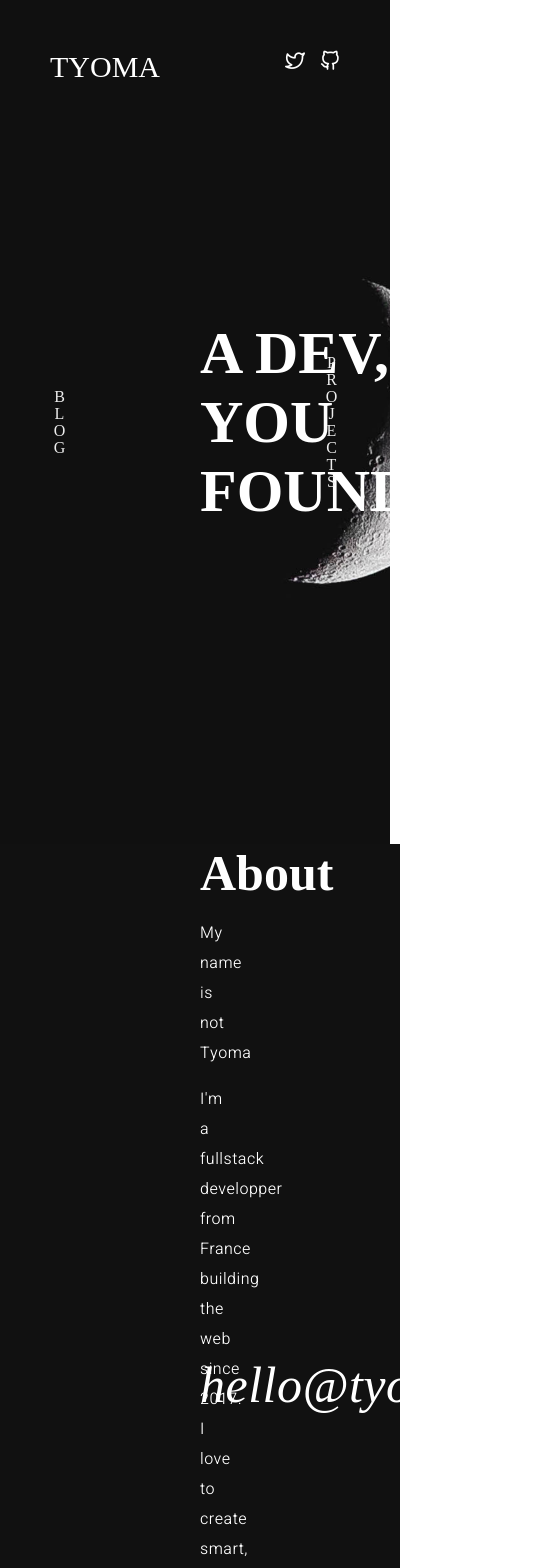
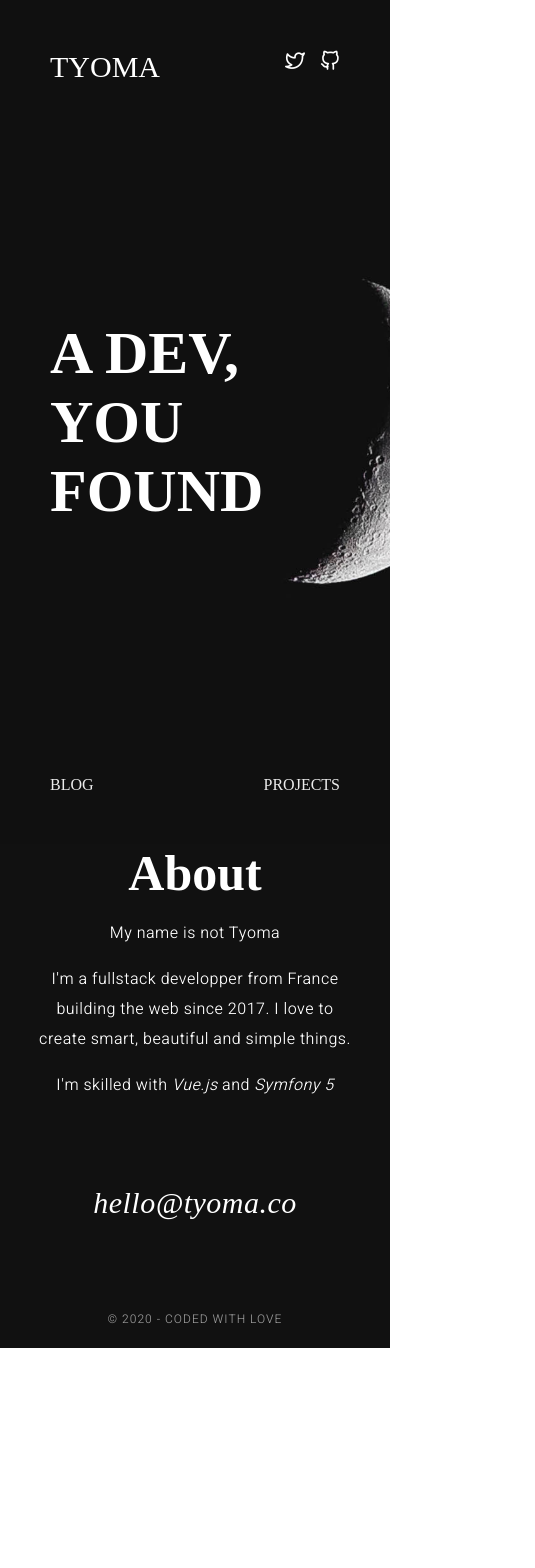
Before and after one commit to TyomaMtl/tyoma, a Vue app: page / in a window 390 px wide. Shown: the top 1568 px of the page, 535 px wide, since content can reach past the window. After the commit the page ends 1348 px from the top, so only its background shows below. Built offline with nearby package versions, Linux system fonts and the light colour scheme; a web font is replaced by a local one.

Commit message:
feat: responsive

```diff
--- a/public/css/main.css
+++ b/public/css/main.css
@@ -71,19 +71,16 @@ p {
     text-align: center;
     color: #ECECEC;
     transition-duration: 0.2s;
+    writing-mode: vertical-rl;
+    text-transform: uppercase;
+    text-orientation: upright;
 }
 .portfolio > .link:hover { font-size: 25px; }
 .portfolio > .link.blog {
     left: 50px;
-    writing-mode: vertical-rl;
-    text-transform: uppercase;
-    text-orientation: upright;
 }
 .portfolio > .link.projects {
     right: 50px;
-    writing-mode: vertical-rl;
-    text-transform: uppercase;
-    text-orientation: upright;
 }
 .portfolio h3, .about h3 {
     font-family: "Oranienbaum", serif;
--- /dev/null
+++ b/public/css/screen.css
@@ -0,0 +1,124 @@
+@media only screen and (max-width: 1400px) {
+    .article-info {
+        display: flex;
+        position: relative;
+        flex-wrap: wrap;
+        justify-content: space-between;
+        align-items: center;
+        width: 700px;
+        left: 0;
+        margin: 0 auto 0 auto;
+    }
+    .article-info h4 {
+        margin-top: 0;
+    }
+    .wrapper.article {
+        margin-top: 100px;
+    }
+}
+@media only screen and (max-width: 900px) {
+    .wrapper {
+        width: 500px;
+    }
+    .article-info {
+        width: 500px;
+    }
+}
+@media only screen and (max-width: 850px) {
+    .portfolio > .jumbo {
+        margin: 150px;
+    }
+    .about {
+        padding: 0!important;
+        justify-content: center;
+        flex-direction: column-reverse;
+    }
+    .about div {
+        margin-bottom: 70px;
+        text-align: center!important;
+    }
+}
+@media only screen and (max-width: 750px) {
+    .timeline li {
+        margin-bottom: 30px;
+        font-size: 40px;
+    }
+}
+@media only screen and (max-width: 650px) {
+    .portfolio > .jumbo {
+        margin: 100px;
+    }
+    .portfolio > .link {
+        writing-mode: initial;
+        text-orientation: initial;
+    }
+    .portfolio > .link.blog {
+        bottom: 50px;
+    }
+    .portfolio > .link.projects {
+        bottom: 50px;
+    }
+    .about div {
+        width: 80%;
+    }
+    .wrapper, .article-info {
+        padding-left: 100px;
+        padding-right: 50px;
+        width: 100%;
+    }
+    .card p:last-child {
+        text-align: justify;
+    }
+    footer {
+        padding: 20px 0 20px 0;
+        text-align: center;
+    }
+}
+@media only screen and (max-width: 600px) {
+    section.projects {
+        flex-direction: column-reverse;
+        justify-content: center;
+        margin-top: 10px;
+        margin-left: 50px;
+        width: calc(100% - 50px);
+        height: 100vh;
+    }
+    .project-wrapper {
+        height: 50%;
+    }
+    .timeline li {
+        margin-bottom: 0;
+    }
+    .project {
+        position: relative;
+        margin: 0 25px 0 25px;
+        height: 100%;
+        min-width: 250px;
+        border-radius: 0.5em;
+        background-color: #ECECEC;
+        overflow: hidden;
+    }
+    .project > .content {
+        bottom: 0px;
+    }
+    .project > .content h4 {
+        font-size: 25px;
+    }
+    .project > .content > .info > .technologies span {
+        font-size: 10px;
+    }
+}
+@media only screen and (max-width: 450px) {
+    .portfolio > .jumbo {
+        margin: 50px;
+    }
+    .about a {
+        font-size: 30px;
+    }
+}
+@media only screen and (max-width: 400px) {
+    .wrapper, .article-info {
+        padding-left: 70px;
+        padding-right: 20px;
+    }
+}
--- a/src/main.js
+++ b/src/main.js
@@ -2,11 +2,13 @@ import Vue from 'vue'
 import App from './App.vue'
 import router from './router'
 import css from '../public/css/main.css'
+import screen from '../public/css/screen.css'
 
 Vue.config.productionTip = false
 
 new Vue({
     router,
     css,
+    screen,
     render: h => h(App),
 }).$mount('#app')
--- a/src/pages/Article.vue
+++ b/src/pages/Article.vue
@@ -9,11 +9,13 @@
             <div class="tags">
                 <span v-for="tag in article.tags" :key="tag">#{{ tag }}</span>
             </div>
-            <h4>Follow Me</h4>
-            <ul>
-                <li><a target="_blank" href="https://twitter.com/TyomaMtl"><i class="icon-twitter"></i> Twitter</a></li>
-                <li><a target="_blank" href="https://github.com/TyomaMtl"><i class="icon-github"></i> Github</a></li>
-            </ul>
+            <div>
+                <h4>Follow Me</h4>
+                <ul>
+                    <li><a target="_blank" href="https://twitter.com/TyomaMtl"><i class="icon-twitter"></i> Twitter</a></li>
+                    <li><a target="_blank" href="https://github.com/TyomaMtl"><i class="icon-github"></i> Github</a></li>
+                </ul>
+            </div>
         </div>
         <div class="wrapper article">
             <markdown/>
--- a/src/pages/Portfolio.vue
+++ b/src/pages/Portfolio.vue
@@ -21,7 +21,7 @@
             <div>
                 <h3>About</h3>
                 <p>My name is not Tyoma</p>
-                <p>I'm a fullstack developper from France building the web since 2017. <br> I love to create smart, beautiful and simple things.</p>
+                <p>I'm a fullstack developper from France building the web since 2017. I love to create smart, beautiful and simple things.</p>
                 <p>I'm skilled with <em>Vue.js</em> and <em>Symfony 5</em></p>
             </div>
         </div>
```
